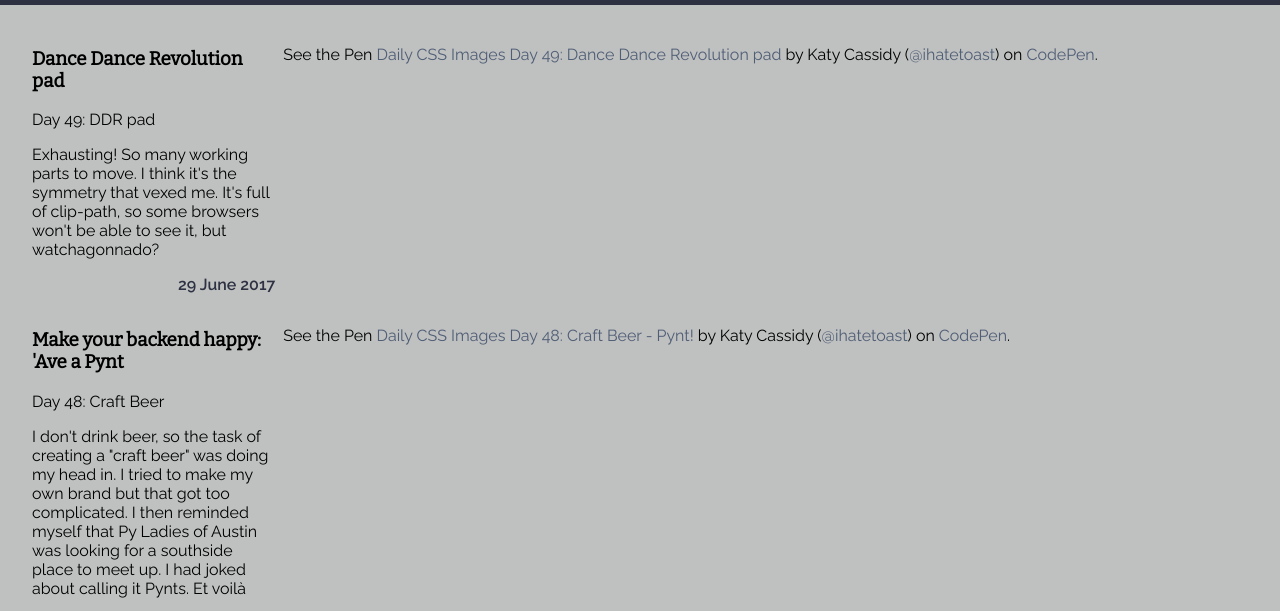
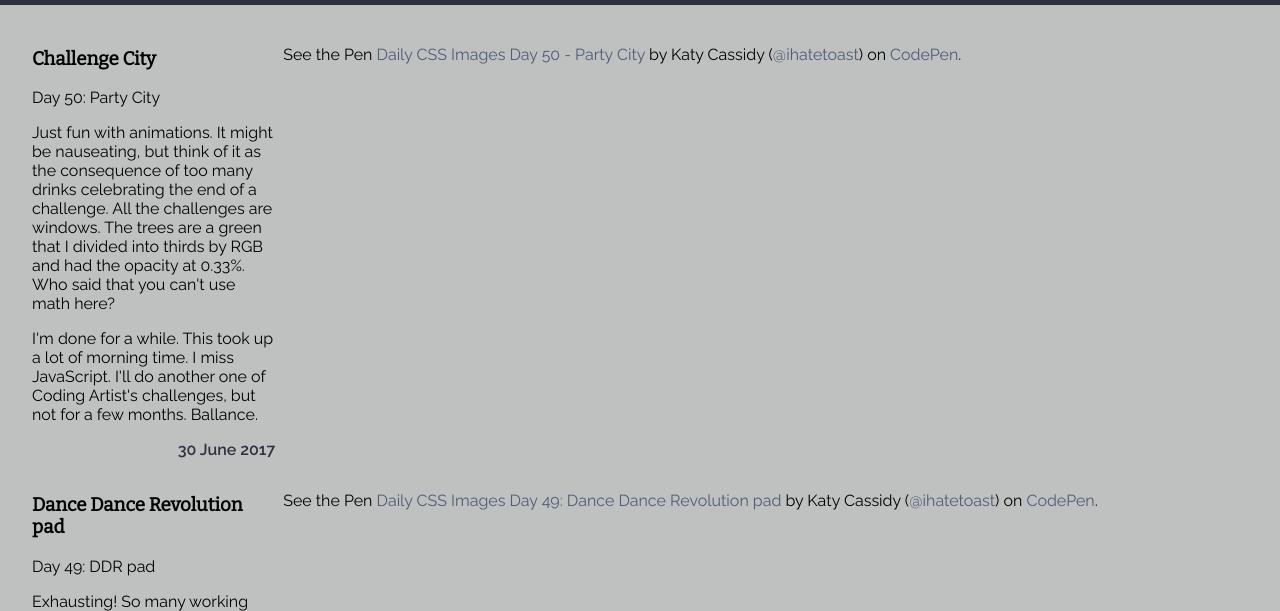
Before and after one commit to ihatetoast/dailycssimages, a plain HTML site: page index.html in a window 1280 px wide. Shown: the part 185-796 px from the top of the page. Drawn offline with nearby package versions, Linux system fonts and the light colour scheme; a script that the page names is missing.

Commit message:
day 50 and the entire challenge done

```diff
--- a/index.html
+++ b/index.html
@@ -20,6 +20,26 @@
 			</div>
 		</header>
 		<section class="container">
+
+
+<!-- ******************** -->
+<!--******* DAY 50 *******-->
+<!-- ******************** -->
+
+<div class="indexList">
+	<div class="description">
+		<h3 class="title">Challenge City</h3>
+		<p>Day 50: Party City</p>
+		<p>Just fun with animations. It might be nauseating, but think of it as the consequence of too many drinks celebrating the end of a challenge. All the challenges are windows. The trees are a green that I divided into thirds by RGB and had the opacity at 0.33%. Who said that you can&apos;t use math here?</p>
+		<p>I&apos;m done for a while. This took up a lot of morning time. I miss JavaScript. I&apos;ll do another one of Coding Artist&apos;s challenges, but not for a few months. Ballance.</p>
+		<div class="date">30 June 2017</div>
+	</div>
+
+	<div class="embedded">
+	<p data-height="600" data-theme-id="0" data-slug-hash="EXEjMP" data-default-tab="css,result" data-user="ihatetoast" data-embed-version="2" data-pen-title="Daily CSS Images Day 50 - Party City" class="codepen">See the Pen <a href="https://codepen.io/ihatetoast/pen/EXEjMP/">Daily CSS Images Day 50 - Party City</a> by Katy Cassidy (<a href="https://codepen.io/ihatetoast">@ihatetoast</a>) on <a href="https://codepen.io">CodePen</a>.</p>
+<script async src="https://production-assets.codepen.io/assets/embed/ei.js"></script>
+	</div>
+</div>
 
 <!-- ******************** -->
 <!--******* DAY 49 *******-->
```
Also changed, not shown: htmlstorage.html (deleted, +0 -17 lines).
